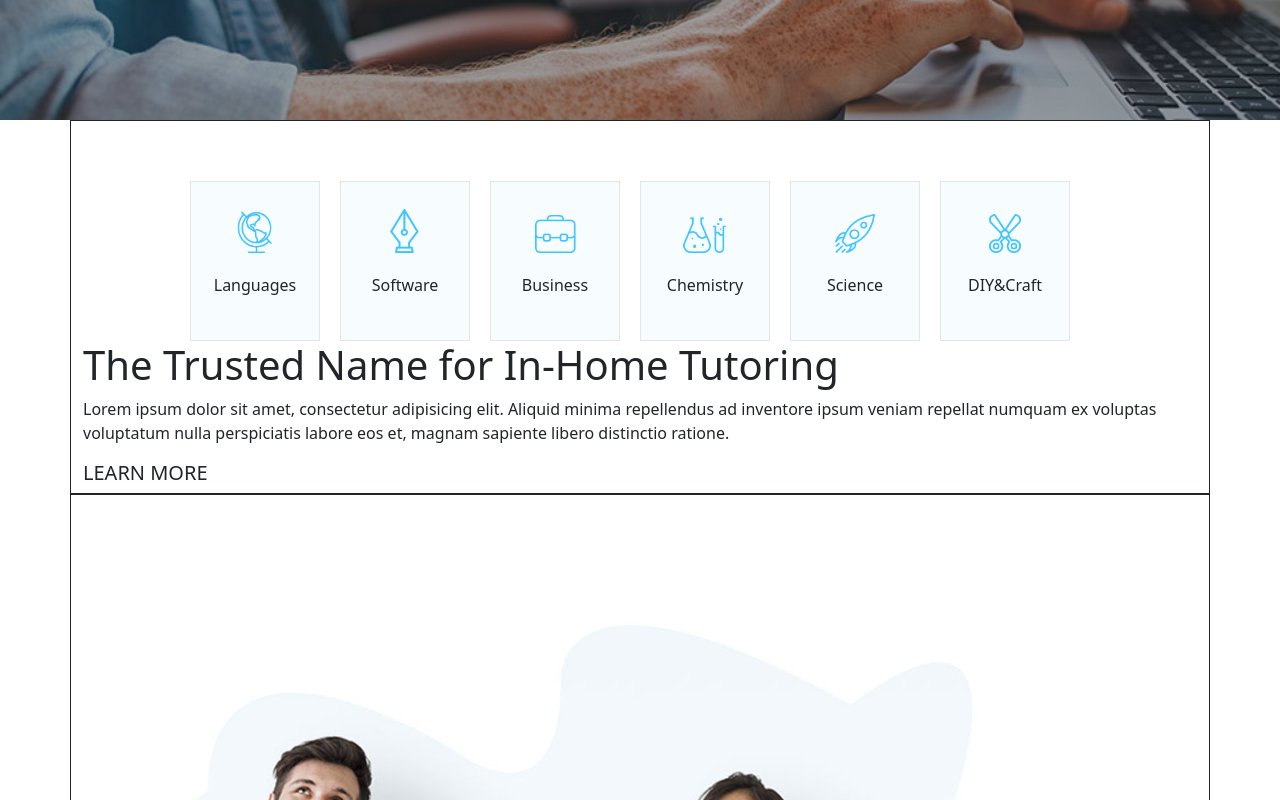
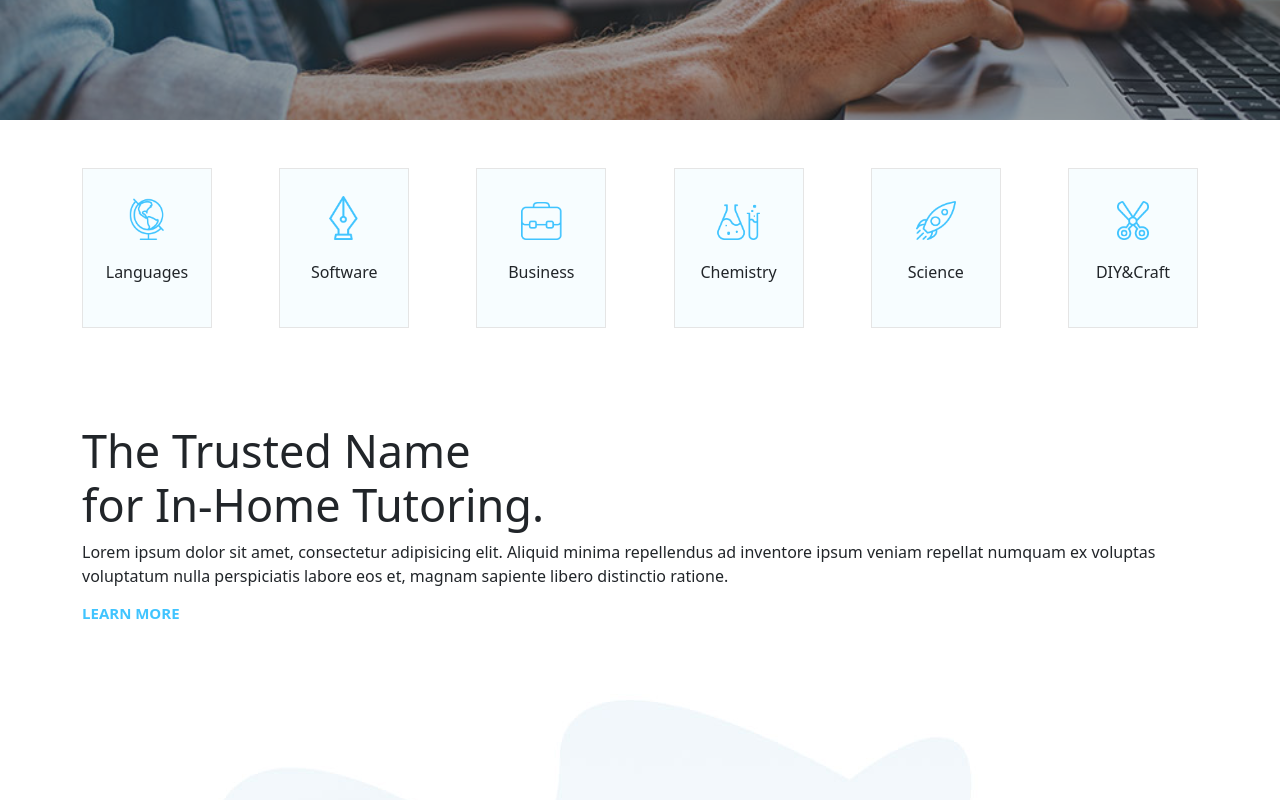
Before and after one commit to ClaudioPerrone/proj-html-vuejs, a Vue app: page / in a window 1280 px wide. Shown: the part 580-1380 px from the top of the page. Built offline with nearby package versions, Linux system fonts and the light colour scheme.

Commit message:
Feat: finished texts inside first part of main section

```diff
--- a/src/components/PageMain.vue
+++ b/src/components/PageMain.vue
@@ -8,9 +8,9 @@
 <!--
         THE TRUSTED NAME
  -->
-    <div class="container">
-        <section class="row">
-            <div class="col ms-list d-flex justify-content-center">
+    <section class="first-section container">
+        <div class="row">
+            <div class="col-12 ms-list d-flex justify-content-between py-5">
                 <div class="ms-card-skills d-flex flex-column">
                     <img src="../assets/img/h5-custom-icon-1.png" alt="">
                     <p>Languages</p>
@@ -36,14 +36,13 @@
                     <p>DIY&Craft</p>
                 </div>
             </div>
-
-            <div>
-                <h1>The Trusted Name for In-Home Tutoring</h1>
+            <div class="col-12 pt-5">
+                <h1>The Trusted Name <br> for In-Home Tutoring.</h1>
                 <p>Lorem ipsum dolor sit amet, consectetur adipisicing elit. Aliquid minima repellendus ad inventore ipsum veniam repellat numquam ex voluptas voluptatum nulla perspiciatis labore eos et, magnam sapiente libero distinctio ratione.</p>
                 <h5>LEARN MORE</h5>
             </div>
+        </div>
     </section>
-    </div>
 
     <div class="container">
         <section class="row">
@@ -391,11 +390,21 @@
 
     @use '../style/partials/variables' as *;
 
+
+    section {
+
+        li {
+            list-style: none;
+        }
+    }
 /*-----------------------------------------
 
             THE TRUSTED NAME
 
 -----------------------------------------*/
+
+    .first-section {
+
         .ms-card-skills {
             background-color: $color-blue-2;
             display: flex;
@@ -404,7 +413,6 @@
             width: 130px;
             height: 160px;
             border: 1px solid $color-grey-1;
-        margin-right: 20px;
 
             img {
                 width: 50px;
@@ -416,18 +424,21 @@
             }
         }
 
+        h1 {
+            font-size: 45px;
+        }
+
+        h5 {
+            color: $color-blue;
+            font-size: 15px;
+            font-weight: 700;
+        }
+
+    }
+
     .ms-list {
         div {
             padding: 0 20px;
-        }
-    }
-
-    section {
-        padding-top: 60px;
-        border: 1px solid;
-
-        li {
-            list-style: none;
         }
     }
 
```
Lines whose indentation alone changed are shown as unchanged.
